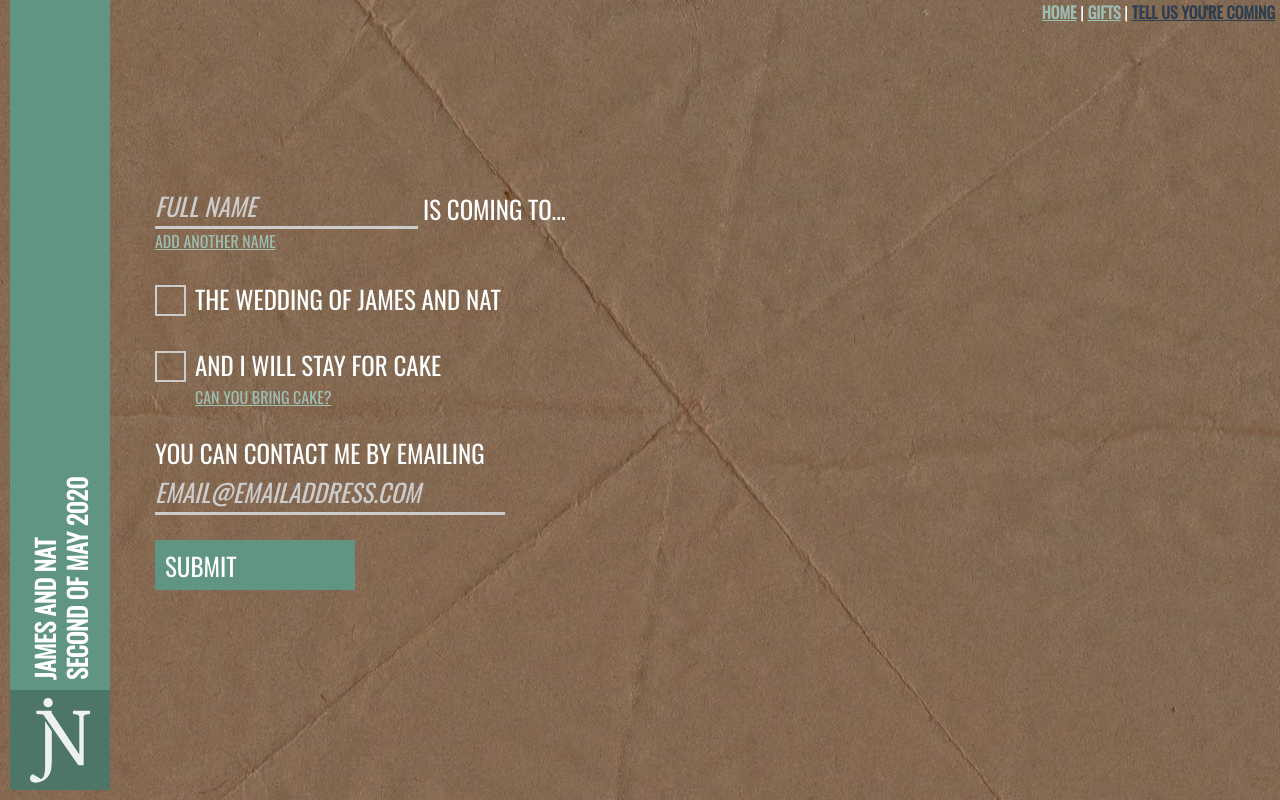
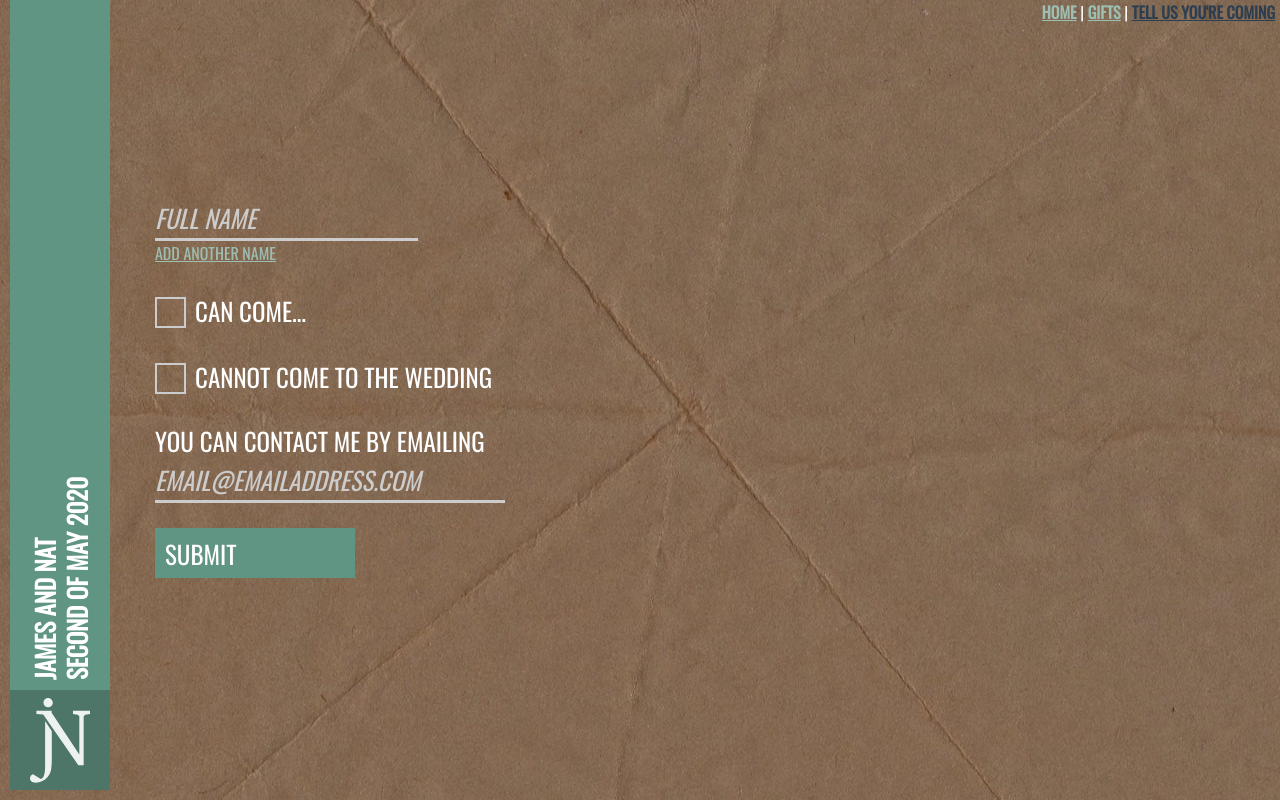
Before and after one commit to jamesdoc/second-of-may, a Vue app: page /rsvp in a window 1280 px wide. Built offline with nearby package versions, Linux system fonts and the light colour scheme.

Commit message:
Update form options

```diff
--- a/src/styles/form.scss
+++ b/src/styles/form.scss
@@ -114,6 +114,7 @@
 
   &__fieldGroup {
 
+    input[type=radio],
     input[type=checkbox] {
       position: absolute;
       left: -5000px;
--- a/src/views/Rsvp.vue
+++ b/src/views/Rsvp.vue
@@ -37,9 +37,9 @@
             </transition-group>
           </div>
 
-          <label for="primaryName" class="rsvpForm__label">
+          <!-- <label for="primaryName" class="rsvpForm__label">
             {{ extraPeopleList.length > 0 ? 'are' : 'is' }} coming to…
-          </label>
+          </label> -->
         </div>
 
         <button
@@ -61,11 +61,29 @@
           <label
             for="mce-group[60629]-60629-0"
             class="checkboxFields__fieldGroup__label rsvpForm__label">
-            the wedding of James and Nat
+            can come…
           </label>
         </div>
 
-        <div class="checkboxFields__fieldGroup rsvpForm__group">
+        <div v-if="chkWedding == 0" class="checkboxFields__fieldGroup rsvpForm__group">
+          <input
+            v-model="chkNope"
+            type="checkbox"
+            value="0"
+            name="nope"
+            id="nope">
+          <label
+            for="nope"
+            class="checkboxFields__fieldGroup__label rsvpForm__label">
+            cannot come to the wedding
+          </label>
+        </div>
+      </div>
+
+      <div class="checkboxFields">
+        <div
+          class="checkboxFields__fieldGroup rsvpForm__group"
+          v-if="chkWedding == 1">
           <input
             v-model="chkCake"
             type="checkbox"
@@ -100,7 +118,7 @@
           </div>
         </div>
 
-        <div v-if="dinner" class="checkboxFields__fieldGroup rsvpForm__group">
+        <div v-if="dinner && chkWedding == 1" class="checkboxFields__fieldGroup rsvpForm__group">
           <input
             v-model="chkDinner"
             type="checkbox"
--- a/src/views/ThankYou.vue
+++ b/src/views/ThankYou.vue
@@ -1,7 +1,7 @@
 <template>
   <div class="centralContainer">
     <div class="home">
-      <h2>Thank you for letting us know you're&nbsp;coming.</h2>
+      <h2>Thank you for RSVPing.</h2>
       <p>We'll be in touch soon.</p>
     </div>
   </div>
```
